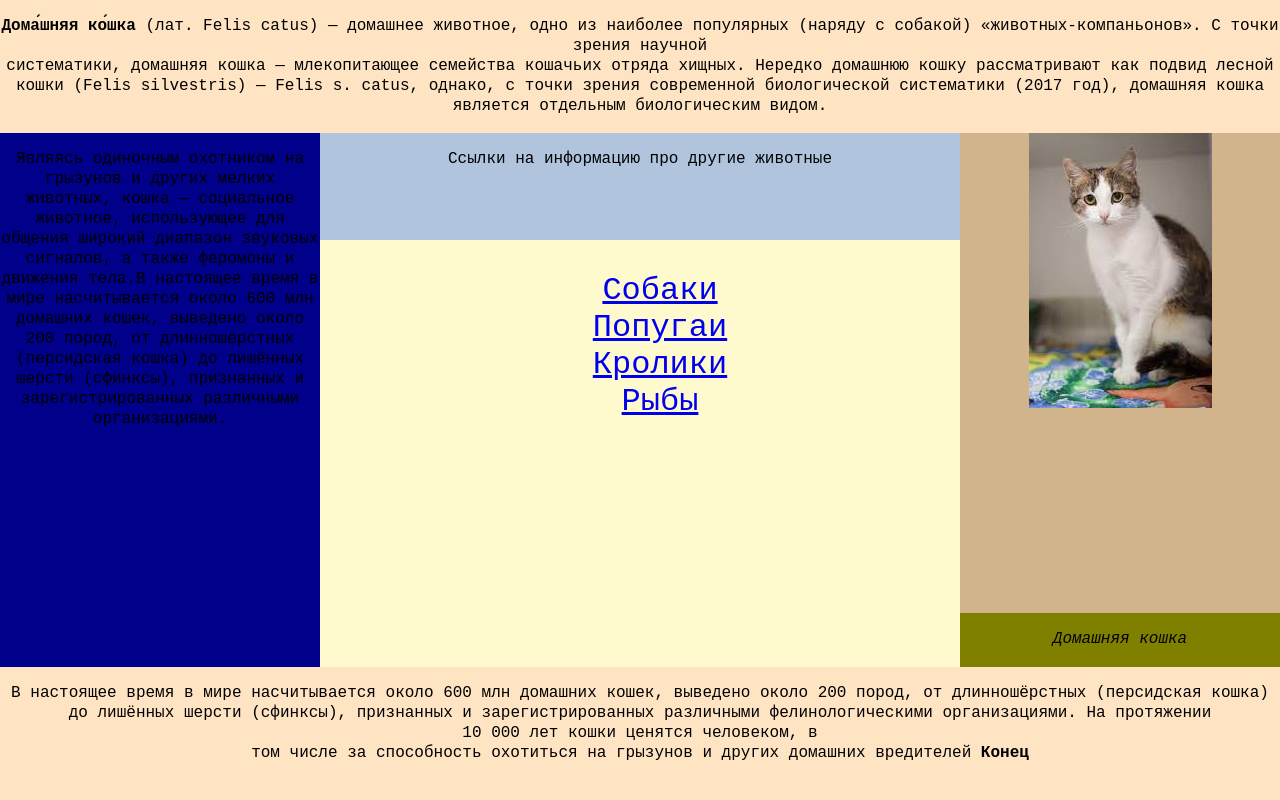
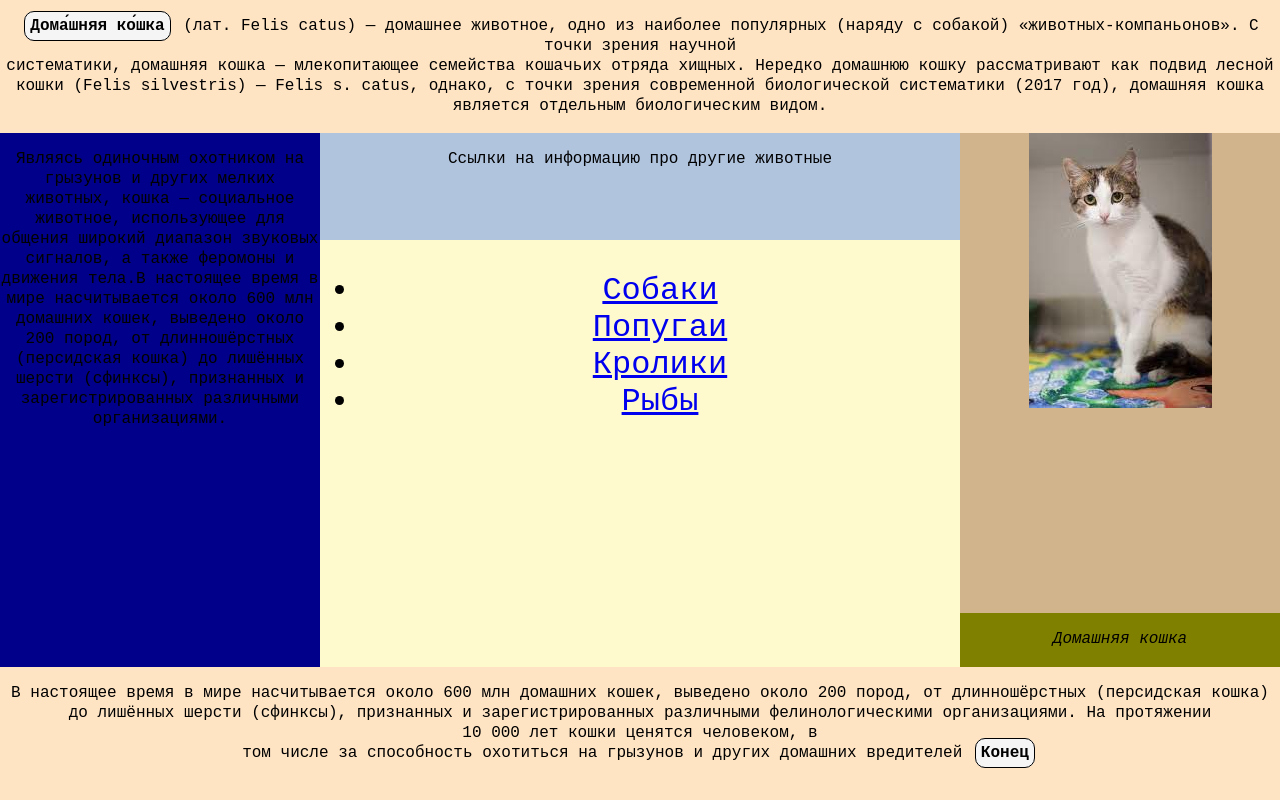
Before and after one commit to Tatianka-hk/web-lab1, a plain HTML site: page index.html in a window 1280 px wide. Drawn offline with Linux system fonts and the light colour scheme.

Commit message:
Update index.html

```diff
--- a/index.html
+++ b/index.html
@@ -1,39 +1,74 @@
 <!DOCTYPE html>
 <html>
   <head>
-    <title>LAB1</title>
-    <meta charset="utf-8">
+    <title>TITLE</title>
+    <meta charset="utf-8" />
     <link rel="stylesheet" media="all" type="text/css" href="try3.css" />
   </head>
   <body>
-    <div class = "body">
-    <div class = "body1">
-          <div class = "block1"><p><b class = "X">Дома́шняя ко́шка</b>  (лат. Felis catus) — домашнее животное, одно из наиболее популярных
-            (наряду с собакой) «животных-компаньонов».
-            С точки зрения  научной <br>систематики, домашняя кошка — млекопитающее семейства кошачьих отряда
-            хищных. Нередко домашнюю кошку рассматривают как подвид лесной кошки (Felis silvestris)
-             — Felis s. catus, однако, с точки зрения современной биологической систематики (2017 год),
-              домашняя кошка является отдельным биологическим видом.</p></div>
+    <div class="body">
+      <div class="body1">
+        <p>
+          <strong>Дома́шняя ко́шка</strong> (лат. Felis catus) — домашнее
+          животное, одно из наиболее популярных (наряду с собакой)
+          «животных-компаньонов». С точки зрения научной <br />систематики,
+          домашняя кошка — млекопитающее семейства кошачьих отряда хищных.
+          Нередко домашнюю кошку рассматривают как подвид лесной кошки (Felis
+          silvestris) — Felis s. catus, однако, с точки зрения современной
+          биологической систематики (2017 год), домашняя кошка является
+          отдельным биологическим видом.
+        </p>
       </div>
-    <div class = "body2">
-          <div class = "block2"><p>Являясь одиночным охотником на грызунов и других мелких животных, кошка — социальное животное, использующее для общения широкий диапазон звуковых сигналов, а также феромоны и движения тела.В настоящее время в мире насчитывается около 600 млн домашних кошек, выведено около 200 пород, от длинношёрстных (персидская кошка) до лишённых шерсти (сфинксы), признанных и зарегистрированных различными организациями.</p></div>
-          <div class = "body3">
-              <div class = "block3"><p>Ccылки на информацию про другие животные</p></div>
-              <div class = "block5"><p><ul>
-                  <il><a href="C:\Users\Asus\Desktop\уроки\веб\1 лекция\исследования\try3\2page.html">Собаки</a></il><br>
-                  <il><a href="C:\Users\Asus\Desktop\уроки\веб\1 лекция\исследования\try3\3page.html">Попугаи</a></il><br>
-                  <il><a href="C:\Users\Asus\Desktop\уроки\веб\1 лекция\исследования\try3\4page.html">Кролики</a></il><br>
-                  <il><a href="C:\Users\Asus\Desktop\уроки\веб\1 лекция\исследования\try3\5page.html">Рыбы</a></il><br>
-            </p></div>
+      <div class="body2">
+        <div class="block2">
+          <p>
+            Являясь одиночным охотником на грызунов и других мелких животных,
+            кошка — социальное животное, использующее для общения широкий
+            диапазон звуковых сигналов, а также феромоны и движения тела.В
+            настоящее время в мире насчитывается около 600 млн домашних кошек,
+            выведено около 200 пород, от длинношёрстных (персидская кошка) до
+            лишённых шерсти (сфинксы), признанных и зарегистрированных
+            различными организациями.
+          </p>
         </div>
-          <div class = "body4">
-              <div class = "block4"><img src="cat.jfif"></div>
-              <div class = "block6"><p><i>Домашняя кошка</i></p></div>
+        <div class="body3">
+          <div class="block3">
+            <p>Ccылки на информацию про другие животные</p>
+          </div>
+          <div class="block5">
+            <ul>
+              <li>
+                <a href="2page.html">Собаки</a>
+              </li>
+              <li>
+                <a href="3page.html">Попугаи</a>
+              </li>
+              <li>
+                <a href="4page.html">Кролики</a>
+              </li>
+              <li>
+                <a href="5page.html">Рыбы</a>
+              </li>
+            </ul>
           </div>
         </div>
-    <div class = "body5">
-        <div class = "block7"><p>В настоящее время в мире насчитывается около 600 млн домашних кошек, выведено около 200 пород, от длинношёрстных (персидская кошка) до лишённых шерсти (сфинксы), признанных и зарегистрированных различными фелинологическими организациями.
-            На протяжении <br> 10 000 лет кошки ценятся человеком, в <br>том числе за способность охотиться на грызунов и других домашних вредителей  <b class = "Y">Конец</b></div>
+        <div class="body4">
+          <div class="block4"><img src="cat.jfif" alt="cat" /></div>
+          <div class="block6">
+            <p><em>Домашняя кошка</em></p>
+          </div>
+        </div>
+      </div>
+      <div class="body5">
+        <p>
+          В настоящее время в мире насчитывается около 600 млн домашних кошек,
+          выведено около 200 пород, от длинношёрстных (персидская кошка) до
+          лишённых шерсти (сфинксы), признанных и зарегистрированных различными
+          фелинологическими организациями. На протяжении <br />
+          10 000 лет кошки ценятся человеком, в <br />том числе за способность
+          охотиться на грызунов и других домашних вредителей
+          <strong class="sign">Конец</strong>
+        </p>
       </div>
     </div>
   </body>
```
Lines whose indentation alone changed are shown as unchanged.
